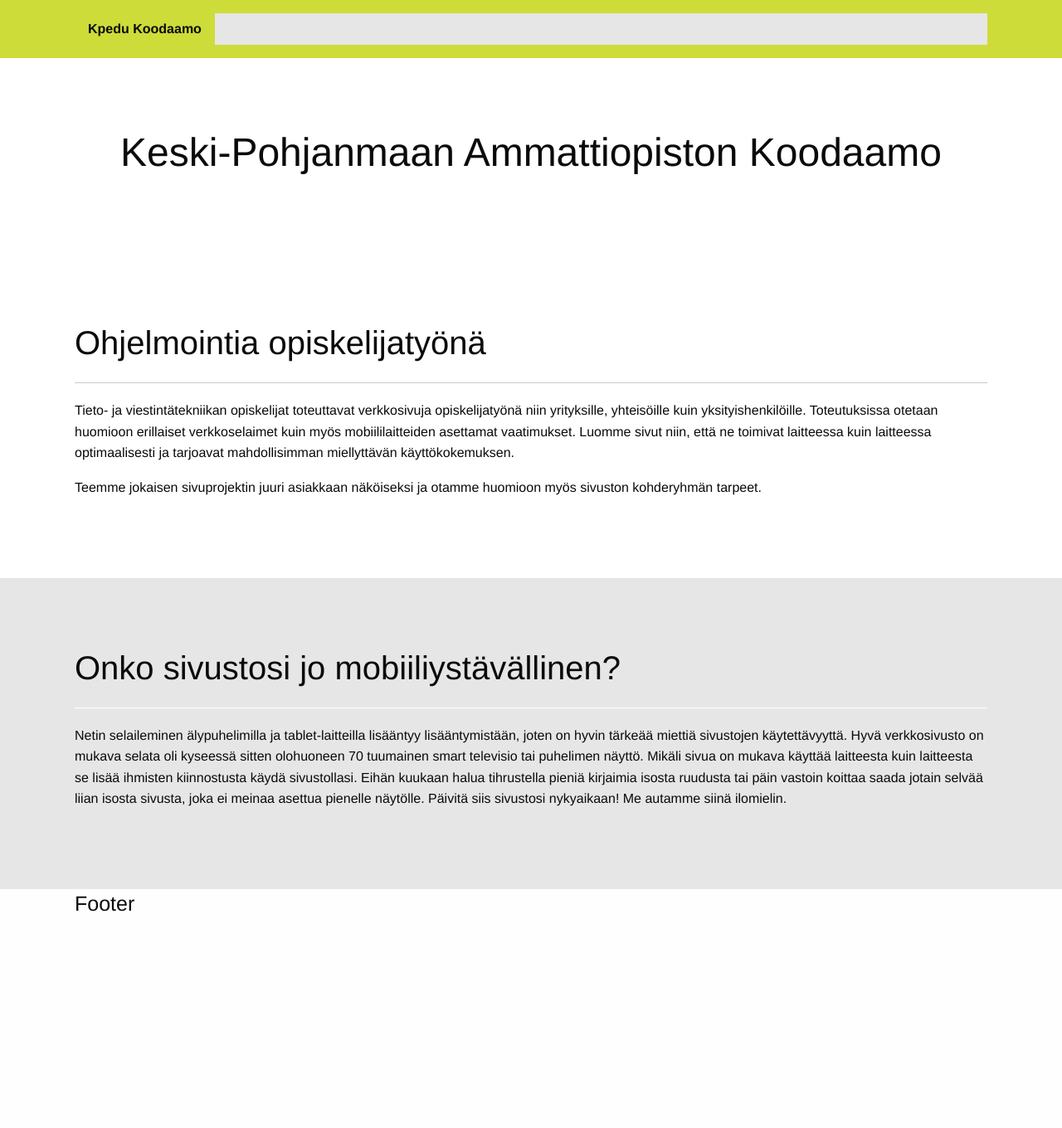
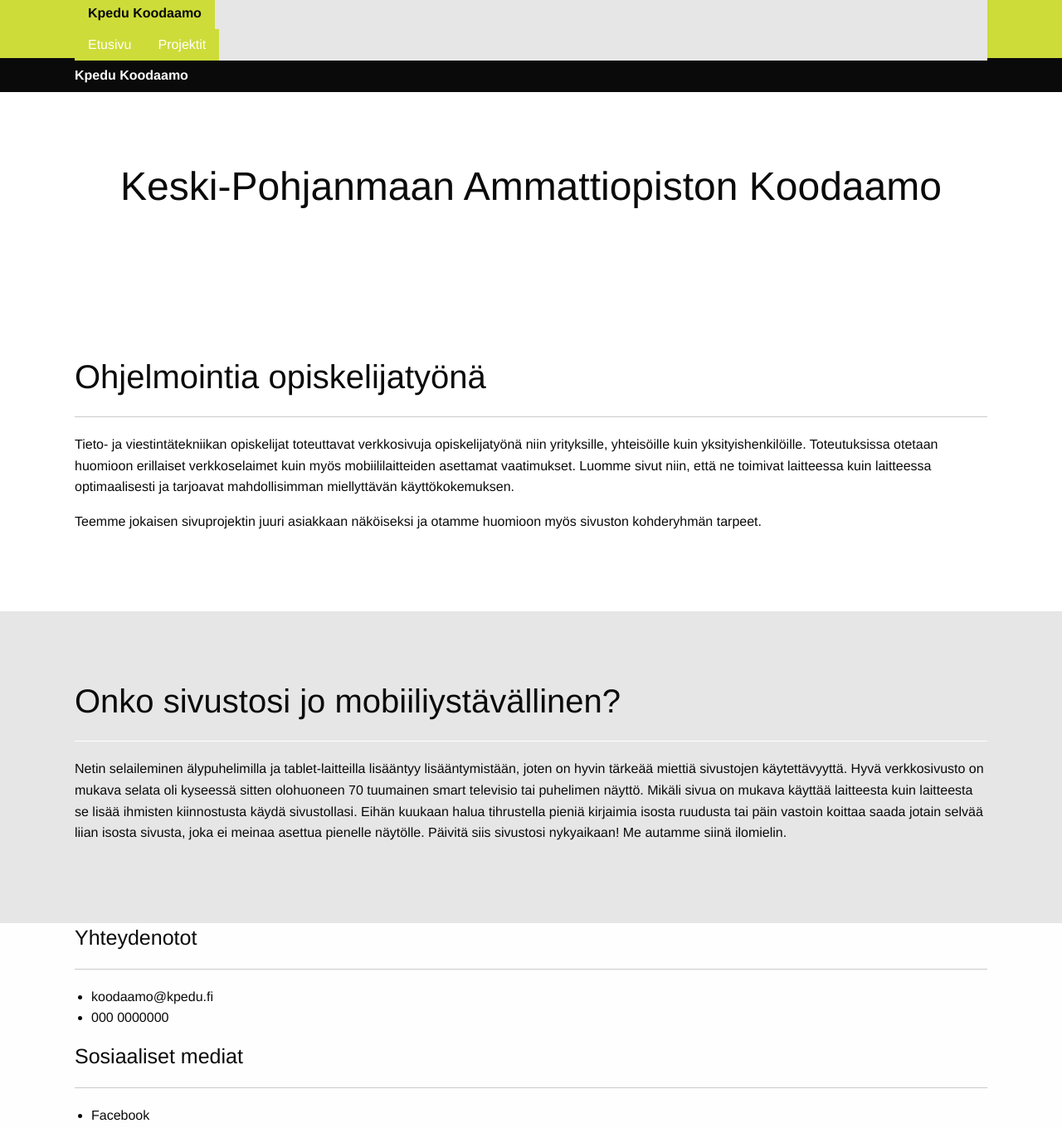
Before and after one commit to MiiaHuvila/Koodaamo, a website: page index.html in a window 1280 px wide. Shown: the whole page at 83% size. Before the commit the page ends 1115 px from the top, so only its background shows below. Drawn offline with nearby package versions, Linux system fonts and the light colour scheme.

Commit message:
viimeisin versio

```diff
--- a/index.html
+++ b/index.html
@@ -18,6 +18,20 @@
      <li class="menu-text">Kpedu Koodaamo</li>
     </ul>
   </div>
+  <div class="top-bar-right">
+  	<ul class="dropdown menu dropdown-desktop">
+ 		<li><a href="#">Etusivu</a></li>
+ 		<li><a href="#">Projektit</a></li>
+  	</ul>
+  </div>
+</div>
+</div>
+<!-- Navpalkki mobiili -->
+<div class="title-bar nav-mobile">
+<div class="wrap">
+<div class="title-bar-left">
+<span class="title-bar-title">Kpedu Koodaamo</span>
+</div>
 </div>
 </div>
 <!-- Main osio  -->
@@ -60,7 +74,21 @@ Me autamme siinä ilomielin.</p>
 <!-- Footer -->
 <div class="footer">
 <div class="wrap">
-<h4>Footer</h4>
+<div class="medium-6 large-6 columns">
+<h4>Yhteydenotot</h4>
+<hr>
+<ul>
+	<li>koodaamo@kpedu.fi</li>
+	<li>000 0000000</li>
+</ul>
+</div>
+<div class="medium-6 large-6 columns">
+<h4>Sosiaaliset mediat</h4>
+<hr>
+<ul>
+	<li>Facebook</li>
+</ul>
+</div>
 </div>
 </div>
 <script src="node_modules/jquery/dist/jquery.min.js"></script>
--- a/tyylit.scss
+++ b/tyylit.scss
@@ -21,6 +21,28 @@ $grey: #e6e6e6;
 }
 .menu-text{
     color: white;
+	font-size: 30px;
+}
+.top-bar-right li{
+	line-height: 70px;
+}
+.menu li a{
+	line-height: 40px;
+	font-size: 20px;
+	display: block;
+}
+/* ****************************************
+    NAV - MOBILE
+**************************************** */
+.title-bar{
+    background: $primary-color;
+    height: 60px;
+    line-height: 60px;
+    padding-top: 0px;
+    padding-bottom: 0px;
+}
+.title-bar-title{
+	font-size: 25px;
 }
 /* ****************************************
     WRAP - STYLE
@@ -37,6 +59,7 @@ $grey: #e6e6e6;
     padding: 120px 0px;
     background-image: url("http://cosmo.kpedu.fi/~miiahuvila/koodaamo/kuvanen.png");
 	background-repeat: repeat-x;
+	background: $primary-color;
 	color: white;
 }
 .main h1{
@@ -65,7 +88,26 @@ $grey: #e6e6e6;
     FOOTER - SECTION
 **************************************** */
 .footer{
-    padding: 80px 0px;
+    padding: 50px 0px 200px 0px;
     background-color: $secondary-color;
 	color: white;
 }
+.footer li{
+	list-style-type: none;
+}
+/* ****************************************
+    MEDIA - QUARY
+**************************************** */
+@media (max-width: 700px){
+    .nav-desktop{
+        display: none;
+    }
+	.footer{
+		padding: 50px 0px 250px 0px;
+	}
+}
+@media (min-width: 700px){
+    .nav-mobile{
+        display: none;
+    }
+}
```
